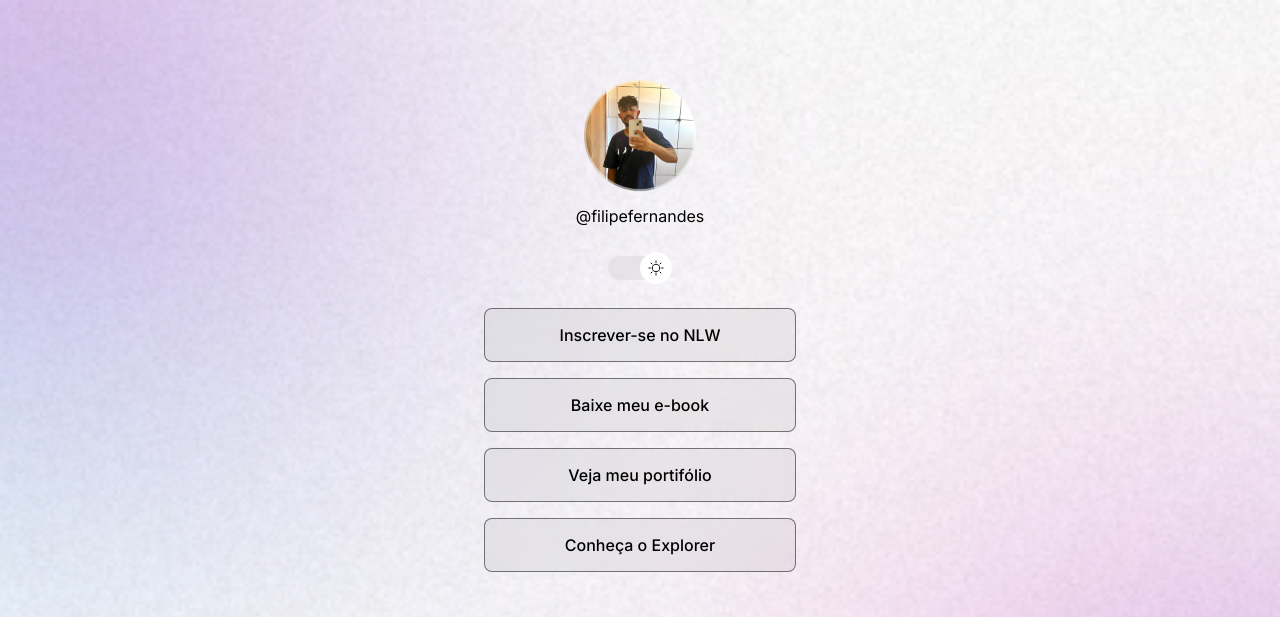
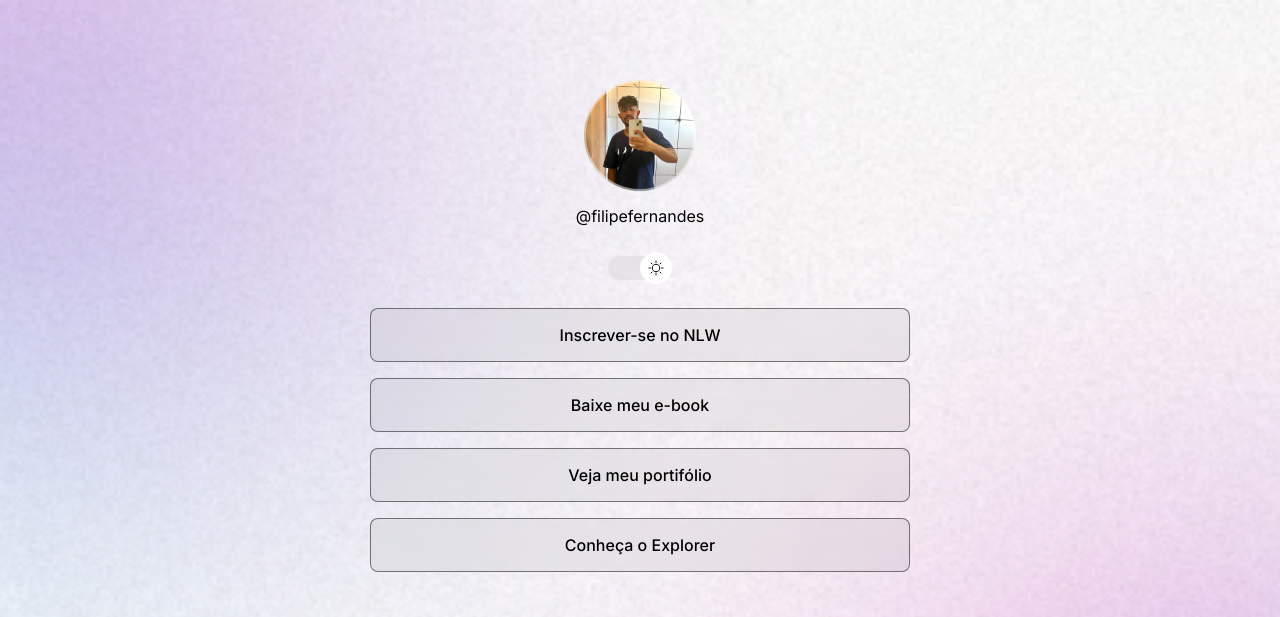
Before and after one commit to Filipe010803/Devlinks, a plain HTML site: page index.html in a window 1280 px wide. Shown: the top 617 px of the page. Drawn offline with nearby package versions, Linux system fonts and the light colour scheme.

```diff
--- a/style.css
+++ b/style.css
@@ -41,7 +41,9 @@ body * {
 }
 
 #container {
-  width: 360px;
+  width: 100%;
+  max-width: 588px;
+  height: 100%;
   margin: 56px auto; /*margin-top: 56px; marging-bottom: 56px; margin-right: auto; margin-left: auto;*/
   padding: 0 24px;
 }
```
Also changed, not shown: assets/bg-desktop-light.jpg (added), assets/bg-desktop.jpg (added).
